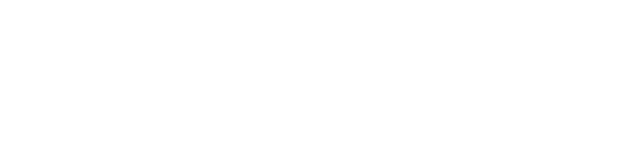
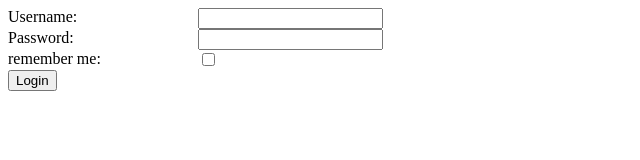
Before and after one commit to iradkot/BookKeeper, a plain HTML site: page login.html in a window 1280 px wide. Shown: the whole page, without its empty margins (0-640 px from the left). Drawn offline with Linux system fonts and the light colour scheme.

Commit message:
form being developed

```diff
--- a/login.html
+++ b/login.html
@@ -0,0 +1,25 @@
+<!DOCTYPE html>
+<html>
+
+<head>
+    <link rel="stylesheet" type="text/css" href="style.css">
+    <title></title>
+</head>
+
+<body>
+    <form>
+        <div style="display:inline; width:15%; float:left;">Username:</div>
+        <div style="display:inline; width:85%; float:left;">
+            <input type="text"> </div>
+        <div style="display:inline; width:15%; float:left;">Password:</div>
+        <div style="display:inline; width:85%; float:left;">
+            <input type="password"></div>
+        <div style="display:inline; width:15%; float:left;">remember me:</div>
+        <div style="display:inline; width:85%; float:left;">
+            <input type="checkbox">
+        </div>
+        <button type="button">Login</button>
+    </form>
+</body>
+
+</html>
```
Also changed, not shown: index.html (+1 -0 lines).
